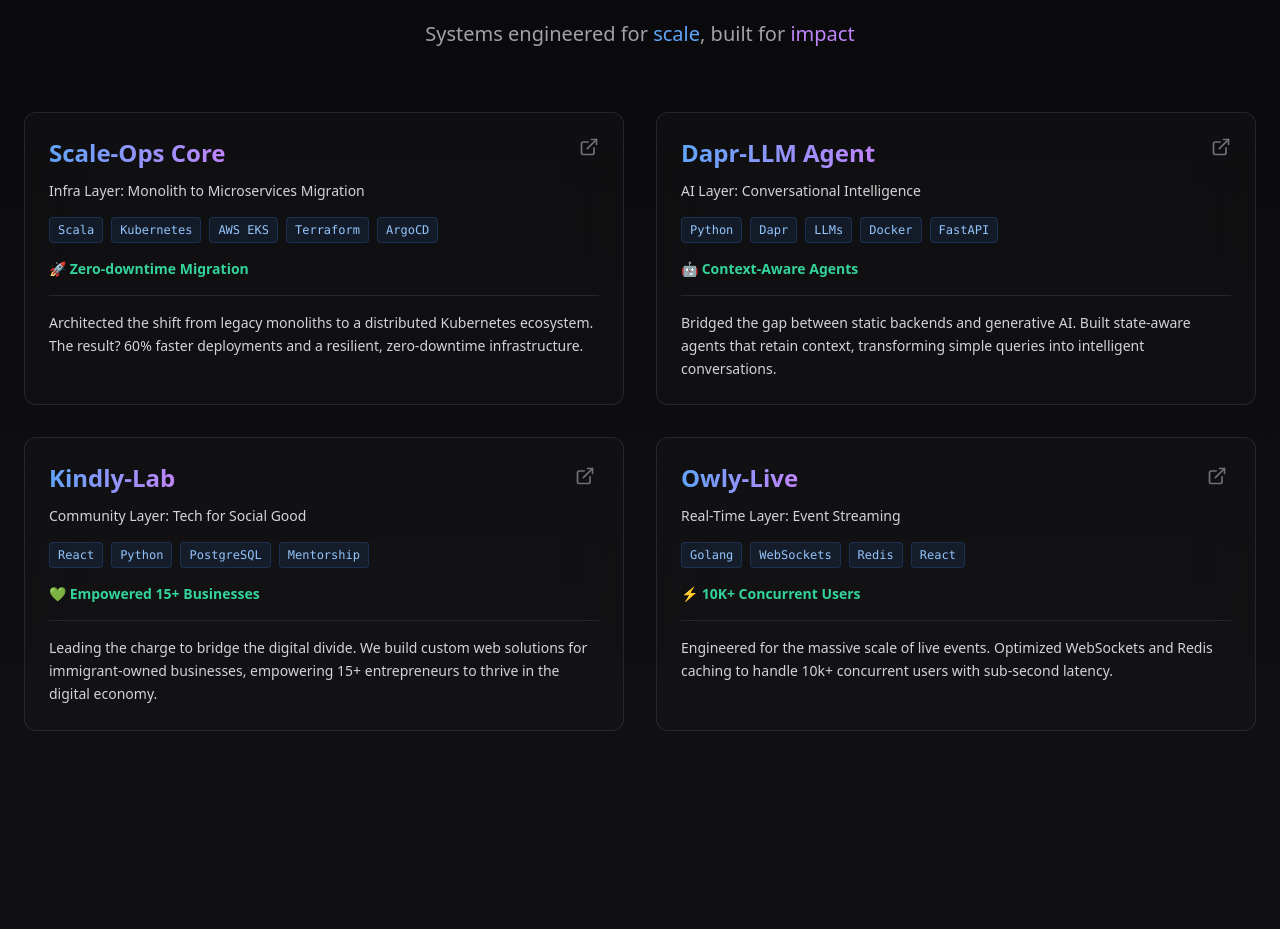
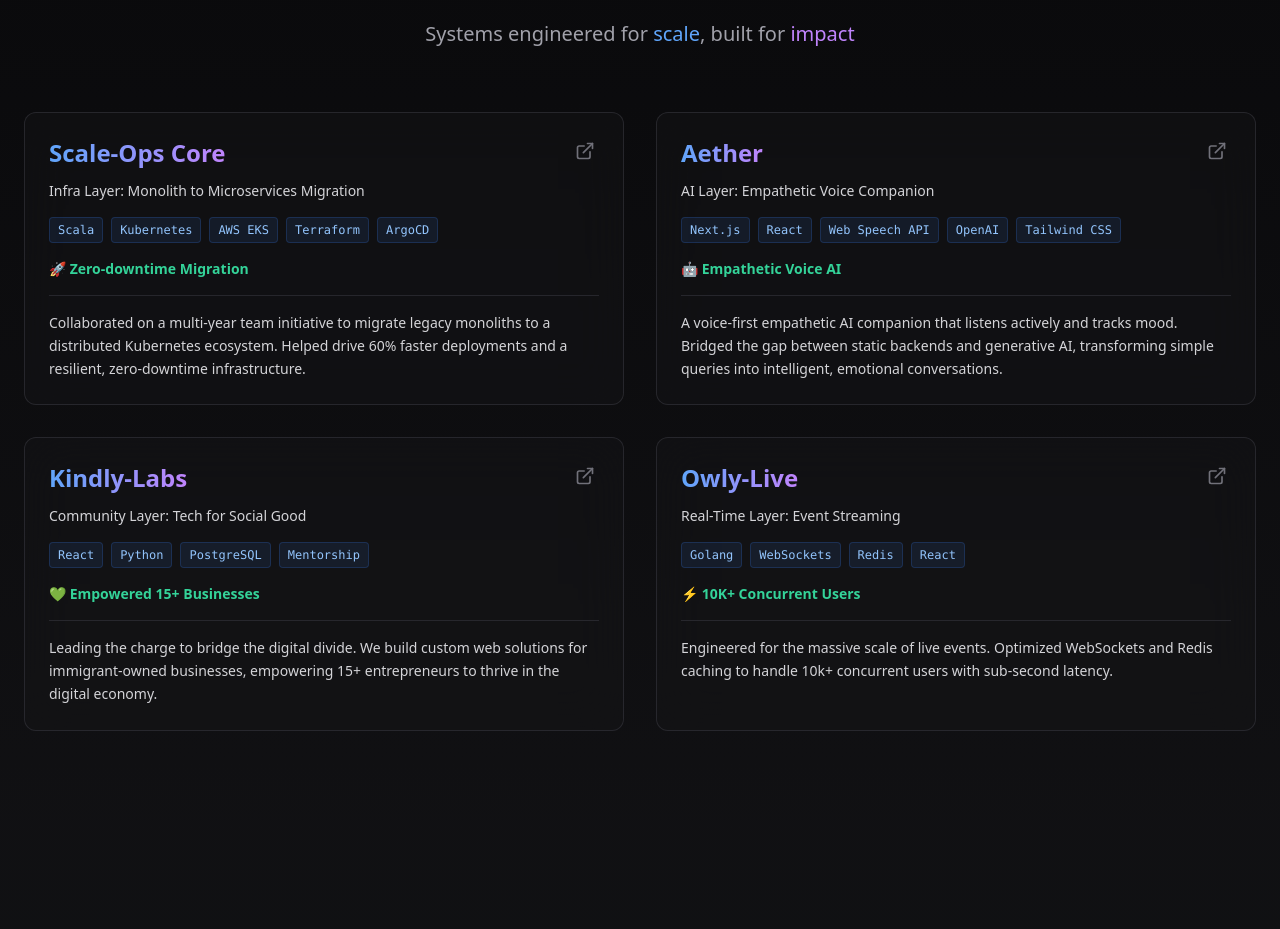
Before and after one commit to adrian-mei/adrian-mei.github.io, a React (Vite) app: page / in a window 1280 px wide. Shown: the part 960-1889 px from the top of the page. Built offline with nearby package versions, Linux system fonts and the light colour scheme.

Commit message:
feat: adjust portfolio

```diff
--- a/src/components/features/projects/ProjectCard.tsx
+++ b/src/components/features/projects/ProjectCard.tsx
@@ -8,17 +8,25 @@
   techStack: string[];
   impact: string;
   link?: string;
+  onClick?: () => void;
 }
 
-const ProjectCard = ({ title, tagline, description, techStack, impact, link }: ProjectCardProps) => {
+const ProjectCard = ({ title, tagline, description, techStack, impact, link, onClick }: ProjectCardProps) => {
   return (
     <div
-      className="relative bg-zinc-900/40 backdrop-blur-xl rounded-xl p-6 border border-zinc-700/50 hover:border-blue-500/50 transition-all duration-300 group hover:-translate-y-2 hover:shadow-2xl hover:shadow-blue-500/20"
+      onClick={onClick}
+      className={`relative bg-zinc-900/40 backdrop-blur-xl rounded-xl p-6 border border-zinc-700/50 hover:border-blue-500/50 transition-all duration-300 group hover:-translate-y-2 hover:shadow-2xl hover:shadow-blue-500/20 ${onClick ? 'cursor-pointer' : ''}`}
     >
       <div className="flex items-start justify-between mb-3">
         <h3 className="text-2xl font-bold bg-gradient-to-r from-blue-400 to-purple-400 bg-clip-text text-transparent group-hover:from-blue-300 group-hover:to-purple-300 transition-all">
           {link ? (
-            <a href={link} target="_blank" rel="noopener noreferrer" className="hover:underline decoration-blue-400/30 underline-offset-4">
+            <a
+              href={link}
+              target="_blank"
+              rel="noopener noreferrer"
+              className="hover:underline decoration-blue-400/30 underline-offset-4"
+              onClick={(e) => e.stopPropagation()}
+            >
               {title}
             </a>
           ) : (
@@ -31,11 +39,14 @@
             target="_blank"
             rel="noopener noreferrer"
             className="p-1 hover:bg-white/5 rounded-full transition-colors"
+            onClick={(e) => e.stopPropagation()}
           >
             <ExternalLink className="w-5 h-5 text-zinc-500 group-hover:text-blue-400 transition-colors" />
           </a>
         ) : (
-          <ExternalLink className="w-5 h-5 text-zinc-500 group-hover:text-blue-400 transition-colors" />
+          <div className="p-1">
+            <ExternalLink className="w-5 h-5 text-zinc-500 group-hover:text-blue-400 transition-colors" />
+          </div>
         )}
       </div>
 
--- /dev/null
+++ b/src/components/features/projects/ProjectModal.tsx
@@ -0,0 +1,142 @@
+import React, { useEffect } from 'react';
+import { X, Calendar, Building2, User } from 'lucide-react';
+
+interface ProjectModalProps {
+  isOpen: boolean;
+  onClose: () => void;
+  project: {
+    title: string;
+    tagline: string;
+    description: string;
+    role?: string;
+    company?: string;
+    timeline?: string;
+    details?: string[];
+    techStack: string[];
+    impact: string;
+    link?: string;
+  } | null;
+}
+
+const ProjectModal = ({ isOpen, onClose, project }: ProjectModalProps) => {
+  useEffect(() => {
+    if (isOpen) {
+      document.body.style.overflow = 'hidden';
+    } else {
+      document.body.style.overflow = 'unset';
+    }
+    return () => {
+      document.body.style.overflow = 'unset';
+    };
+  }, [isOpen]);
+
+  if (!isOpen || !project) return null;
+
+  return (
+    <div className="fixed inset-0 z-50 flex items-center justify-center p-4 sm:p-6">
+      <div
+        className="absolute inset-0 bg-black/60 backdrop-blur-md transition-opacity"
+        onClick={onClose}
+      />
+
+      <div className="relative w-full max-w-3xl bg-zinc-900 rounded-2xl border border-zinc-700 shadow-2xl max-h-[90vh] flex flex-col overflow-hidden animate-in fade-in zoom-in-95 duration-200">
+
+        {/* Header */}
+        <div className="p-6 sm:p-8 border-b border-zinc-800 flex justify-between items-start bg-zinc-900/50">
+          <div>
+            <h2 className="text-3xl font-bold bg-gradient-to-r from-blue-400 to-purple-400 bg-clip-text text-transparent mb-2">
+              {project.title}
+            </h2>
+            <p className="text-lg text-zinc-300 font-medium">{project.tagline}</p>
+          </div>
+          <button
+            onClick={onClose}
+            className="p-2 hover:bg-white/10 rounded-full transition-colors text-zinc-400 hover:text-white"
+          >
+            <X className="w-6 h-6" />
+          </button>
+        </div>
+
+        {/* Scrollable Content */}
+        <div className="p-6 sm:p-8 overflow-y-auto custom-scrollbar">
+
+          {/* Meta Info Grid */}
+          {(project.role || project.company || project.timeline) && (
+            <div className="grid grid-cols-1 sm:grid-cols-3 gap-4 mb-8 p-4 bg-white/5 rounded-xl border border-white/5">
+              {project.role && (
+                <div className="flex items-center gap-3">
+                  <div className="p-2 bg-blue-500/20 rounded-lg text-blue-400">
+                    <User className="w-4 h-4" />
+                  </div>
+                  <div>
+                    <div className="text-xs text-zinc-500 uppercase tracking-wider font-bold">Role</div>
+                    <div className="text-zinc-200 text-sm">{project.role}</div>
+                  </div>
+                </div>
+              )}
+              {project.company && (
+                <div className="flex items-center gap-3">
+                  <div className="p-2 bg-purple-500/20 rounded-lg text-purple-400">
+                    <Building2 className="w-4 h-4" />
+                  </div>
+                  <div>
+                    <div className="text-xs text-zinc-500 uppercase tracking-wider font-bold">Company</div>
+                    <div className="text-zinc-200 text-sm">{project.company}</div>
+                  </div>
+                </div>
+              )}
+              {project.timeline && (
+                <div className="flex items-center gap-3">
+                  <div className="p-2 bg-emerald-500/20 rounded-lg text-emerald-400">
+                    <Calendar className="w-4 h-4" />
+                  </div>
+                  <div>
+                    <div className="text-xs text-zinc-500 uppercase tracking-wider font-bold">Timeline</div>
+                    <div className="text-zinc-200 text-sm">{project.timeline}</div>
+                  </div>
+                </div>
+              )}
+            </div>
+          )}
+
+          {/* Tech Stack */}
+          <div className="mb-6">
+            <div className="flex flex-wrap gap-2">
+              {project.techStack.map((tech, i) => (
+                <span key={i} className="px-3 py-1 bg-blue-500/10 text-blue-300 text-sm rounded-full border border-blue-500/20 font-mono">
+                  {tech}
+                </span>
+              ))}
+            </div>
+          </div>
+
+          {/* Impact */}
+          <div className="mb-8 text-emerald-400 font-semibold text-lg flex items-center gap-2">
+            {project.impact}
+          </div>
+
+          {/* Main Description */}
+          <div className="space-y-6 text-zinc-300 leading-relaxed">
+            <p className="text-lg">{project.description}</p>
+
+            {project.details && project.details.length > 0 && (
+              <div className="mt-8 border-t border-zinc-800 pt-8">
+                <h3 className="text-xl font-bold text-white mb-6">The Story</h3>
+                <div className="space-y-6">
+                  {project.details.map((detail, i) => (
+                    <p key={i} className="text-zinc-300 leading-relaxed text-lg">
+                      {detail}
+                    </p>
+                  ))}
+                </div>
+              </div>
+            )}
+          </div>
+
+        </div>
+      </div>
+    </div>
+  );
+};
+
+export default ProjectModal;
--- a/src/components/features/projects/Projects.tsx
+++ b/src/components/features/projects/Projects.tsx
@@ -1,8 +1,11 @@
-import React from 'react';
+import React, { useState } from 'react';
 import { projects } from '../../../data';
 import ProjectCard from './ProjectCard';
+import ProjectModal from './ProjectModal';
 
 const Projects = () => {
+  const [selectedProject, setSelectedProject] = useState<typeof projects[0] | null>(null);
+
   return (
     <section id="projects" className="min-h-screen py-24 px-6 relative">
       <div className="absolute inset-0 bg-gradient-to-b from-zinc-950 to-zinc-900/50" />
@@ -17,10 +20,20 @@
 
         <div className="grid md:grid-cols-2 gap-8" style={{ perspective: '1000px' }}>
           {projects.map((project, index) => (
-            <ProjectCard key={index} {...project} />
+            <ProjectCard
+              key={index}
+              {...project}
+              onClick={() => setSelectedProject(project)}
+            />
           ))}
         </div>
       </div>
+
+      <ProjectModal
+        isOpen={!!selectedProject}
+        onClose={() => setSelectedProject(null)}
+        project={selectedProject}
+      />
     </section>
   );
 };
--- a/src/data/knowledgeBase.ts
+++ b/src/data/knowledgeBase.ts
@@ -240,8 +240,8 @@
       "Tell me about your work",
       "What are your key projects?"
     ],
-    text: "I've worked on several key projects: **Scale-Ops Core** (Infrastructure), **Owly-Live** (Real-time events), **Dapr-LLM Agent** (AI), and **Kindly-Lab** (Social Good). Which one would you like to know more about?",
-    suggestions: ["Scale-Ops Core", "Owly-Live", "Dapr-LLM Agent", "Kindly-Lab"]
+    text: "I've worked on several key projects: **Scale-Ops Core** (Infrastructure), **Owly-Live** (Real-time events), **Aether** (Voice AI), and **Kindly-Lab** (Social Good). Which one would you like to know more about?",
+    suggestions: ["Scale-Ops Core", "Owly-Live", "Aether", "Kindly-Lab"]
   },
   {
     id: 'project_scaleops',
@@ -253,7 +253,7 @@
       "What is your experience with AWS?",
       "Tell me about the migration"
     ],
-    text: "With **Scale-Ops Core**, Adrian didn't just migrate servers; he transformed the engineering culture. By architecting a **GitOps-driven EKS ecosystem**, he replaced manual firefighting with automated precision. It wasn't about the tools—it was about creating a **resilient foundation** that allowed the team to ship fearlessly for years to come.",
+    text: "With **Scale-Ops Core**, Adrian was a key part of a multi-year transformation. He collaborated on the shift to a **GitOps-driven EKS ecosystem**, helping the team replace manual firefighting with automated precision. It was about contributing to a **resilient foundation** that allows the organization to ship fearlessly.",
     suggestions: ["What tech stack?", "Other Projects", "Backend Skills"]
   },
   {
@@ -270,16 +270,16 @@
     suggestions: ["See Dapr-LLM", "Frontend Skills", "Philosophy"]
   },
   {
-    id: 'project_dapr',
-    keywords: ['dapr', 'dapr-llm', 'llm', 'ai', 'agent', 'python', 'bot', 'intelligence', 'machine learning', 'gpt'],
+    id: 'project_aether',
+    keywords: ['aether', 'voice', 'ai', 'companion', 'empathy', 'llm', 'agent', 'intelligence', 'machine learning', 'gpt'],
     triggers: [
-      "Tell me about Dapr-LLM Agent",
+      "Tell me about Aether",
       "What is your experience with AI?",
       "How do you build AI agents?",
-      "Tell me about the Python bot",
-      "What is Dapr?"
+      "Tell me about the voice bot",
+      "What is Aether?"
     ],
-    text: "The **Dapr-LLM Agent** is Adrian's foray into the future of backend logic. He engineered a prototype using **Python** and **Dapr's Conversation API** to create state-aware AI agents. These agents can handle complex customer service queries with context retention, bridging the gap between static code and dynamic, human-like intelligence.",
+    text: "**Aether** is a voice-first empathetic AI companion. It bridges the gap between static backends and generative AI, listening actively and tracking mood to transform simple queries into intelligent, emotional conversations.",
     suggestions: ["What about Owly-Live?", "Tech Stack", "Contact"]
   },
   {
--- a/src/data/portfolio.ts
+++ b/src/data/portfolio.ts
@@ -6,21 +6,30 @@
     // INFRASTRUCTURE (The "Senior" Hook)
     title: "Scale-Ops Core",
     tagline: "Infra Layer: Monolith to Microservices Migration",
-    description: "Architected the shift from legacy monoliths to a distributed Kubernetes ecosystem. The result? 60% faster deployments and a resilient, zero-downtime infrastructure.",
+    description: "Collaborated on a multi-year team initiative to migrate legacy monoliths to a distributed Kubernetes ecosystem. Helped drive 60% faster deployments and a resilient, zero-downtime infrastructure.",
+    role: "Senior Software Engineer",
+    company: "TrueML Products LLC",
+    timeline: "2019 - Present",
+    details: [
+      "I was right on the front lines of our shift to Kubernetes. Partnering with the DevEx team, I built and deployed the organization's first production microservices on EKS. This wasn't just a pilot, it was the proof of concept that paved the way for our entire migration off legacy EC2.",
+      "When our monorepo hit a wall, I helped break through the gridlock. I implemented the GitOps workflows and ArgoCD pipelines that allowed us to split into independent services. We went from waiting in deployment queues to shipping code autonomously, a massive unlock for team velocity.",
+      "I took ownership of critical infrastructure and compliance layers. Using Terraform and Atlantis, I codified our cloud resources, eliminating manual fragility. Simultaneously, I developed the Scala API endpoints needed for state-specific debt collection compliance, ensuring our data pipelines adhered to strict regulations.",
+      "Beyond backend systems, I bridged the gap to data science. I engineered pipelines to unify voice and email data for auditability and built the internal tooling that accelerated ML model training. It was about giving our data scientists the velocity they needed to innovate."
+    ],
     techStack: ["Scala", "Kubernetes", "AWS EKS", "Terraform", "ArgoCD"],
     impact: "🚀 Zero-downtime Migration"
   },
   {
     // ARTIFICIAL INTELLIGENCE (The "Future" Hook)
-    title: "Dapr-LLM Agent",
-    tagline: "AI Layer: Conversational Intelligence",
-    description: "Bridged the gap between static backends and generative AI. Built state-aware agents that retain context, transforming simple queries into intelligent conversations.",
-    techStack: ["Python", "Dapr", "LLMs", "Docker", "FastAPI"],
-    impact: "🤖 Context-Aware Agents"
+    title: "Aether",
+    tagline: "AI Layer: Empathetic Voice Companion",
+    description: "A voice-first empathetic AI companion that listens actively and tracks mood. Bridged the gap between static backends and generative AI, transforming simple queries into intelligent, emotional conversations.",
+    techStack: ["Next.js", "React", "Web Speech API", "OpenAI", "Tailwind CSS"],
+    impact: "🤖 Empathetic Voice AI"
   },
   {
     // COMMUNITY / FULL STACK (The "Heart" Hook)
-    title: "Kindly-Lab",
+    title: "Kindly-Labs",
     tagline: "Community Layer: Tech for Social Good",
     description: "Leading the charge to bridge the digital divide. We build custom web solutions for immigrant-owned businesses, empowering 15+ entrepreneurs to thrive in the digital economy.",
     techStack: ["React", "Python", "PostgreSQL", "Mentorship"],
```
